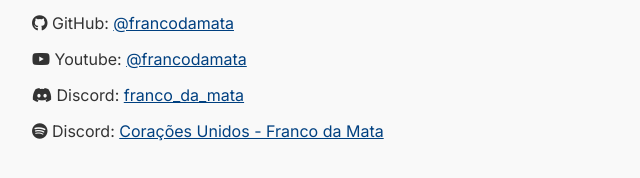
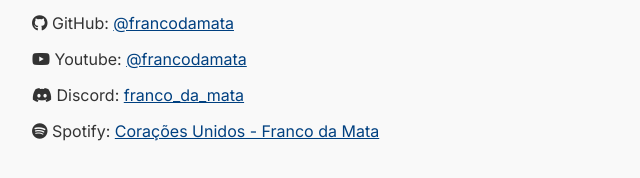
Before and after one commit to francodamata/site-curriculo, a plain HTML site: page index.html in a window 1280 px wide. Shown: the part 2193-2371 px from the top of the page, 108-748 px from the left. Drawn offline with Linux system fonts and the light colour scheme.

Commit message:
Update index.html

```diff
--- a/index.html
+++ b/index.html
@@ -96,7 +96,7 @@
       <p><i class="fa-brands fa-github"></i> GitHub: <a href="https://github.com/francodamata" target="_blank">@francodamata</a></p>
       <p><i class="fa-brands fa-youtube"></i> Youtube: <a href="https://youtube.com/@francodamata?si=CRpSzAWE3l3B342E">@francodamata</a></p>
       <p><i class="fa-brands fa-discord"></i> Discord: <a href="https://discord.gg/KH2tphmx">franco_da_mata</a></p>
-      <p><i class="fa-brands fa-spotify"></i> Discord: <a href="https://open.spotify.com/track/0XDHb4ZJJcveZxBIDFZm12?si=MjiEer30TAGwRmCne7HmYw">Corações Unidos - Franco da Mata</a></p>
+      <p><i class="fa-brands fa-spotify"></i> Spotify: <a href="https://open.spotify.com/track/0XDHb4ZJJcveZxBIDFZm12?si=MjiEer30TAGwRmCne7HmYw">Corações Unidos - Franco da Mata</a></p>
     </section>
 
 <section id="pix">
```
